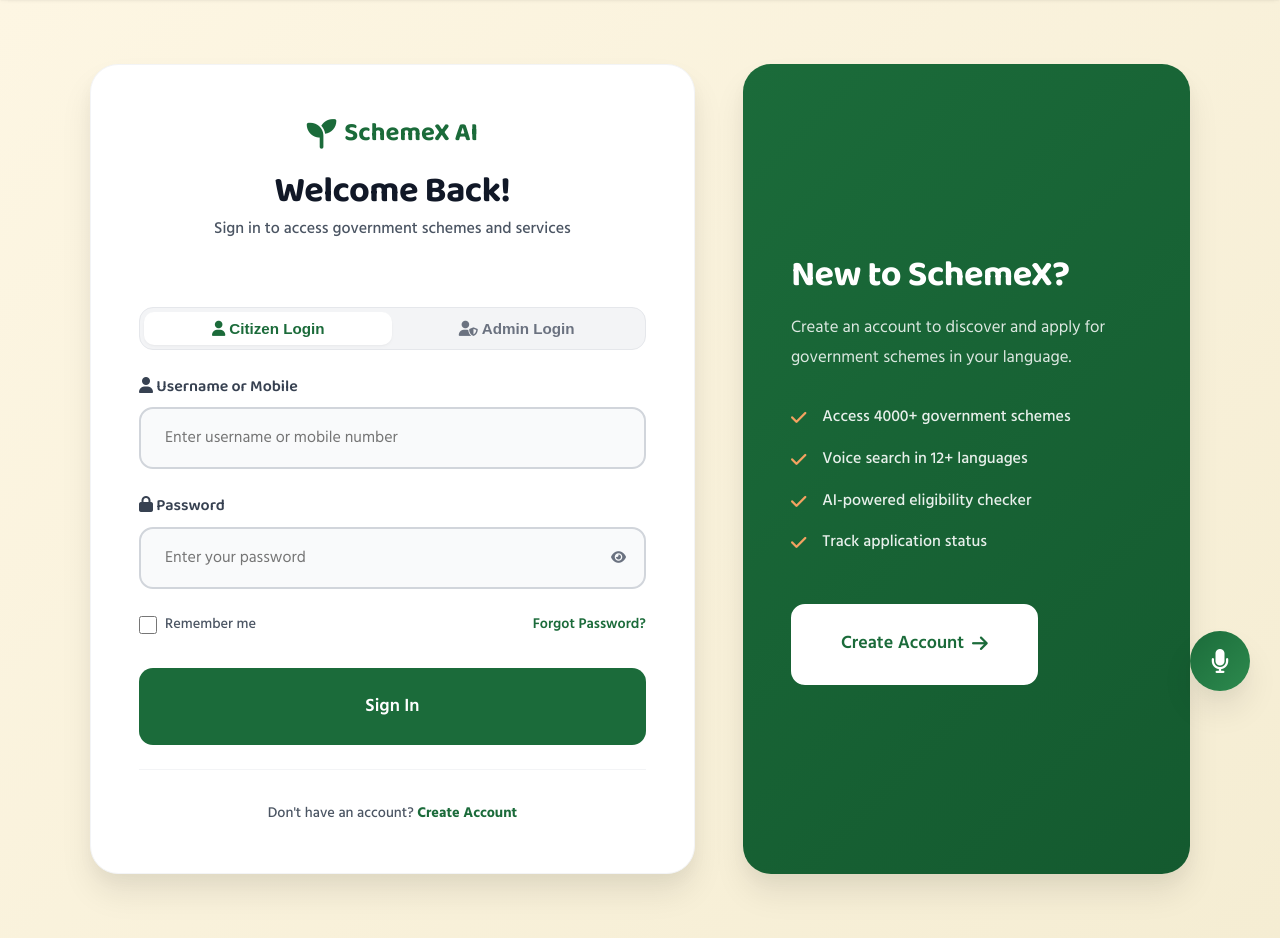
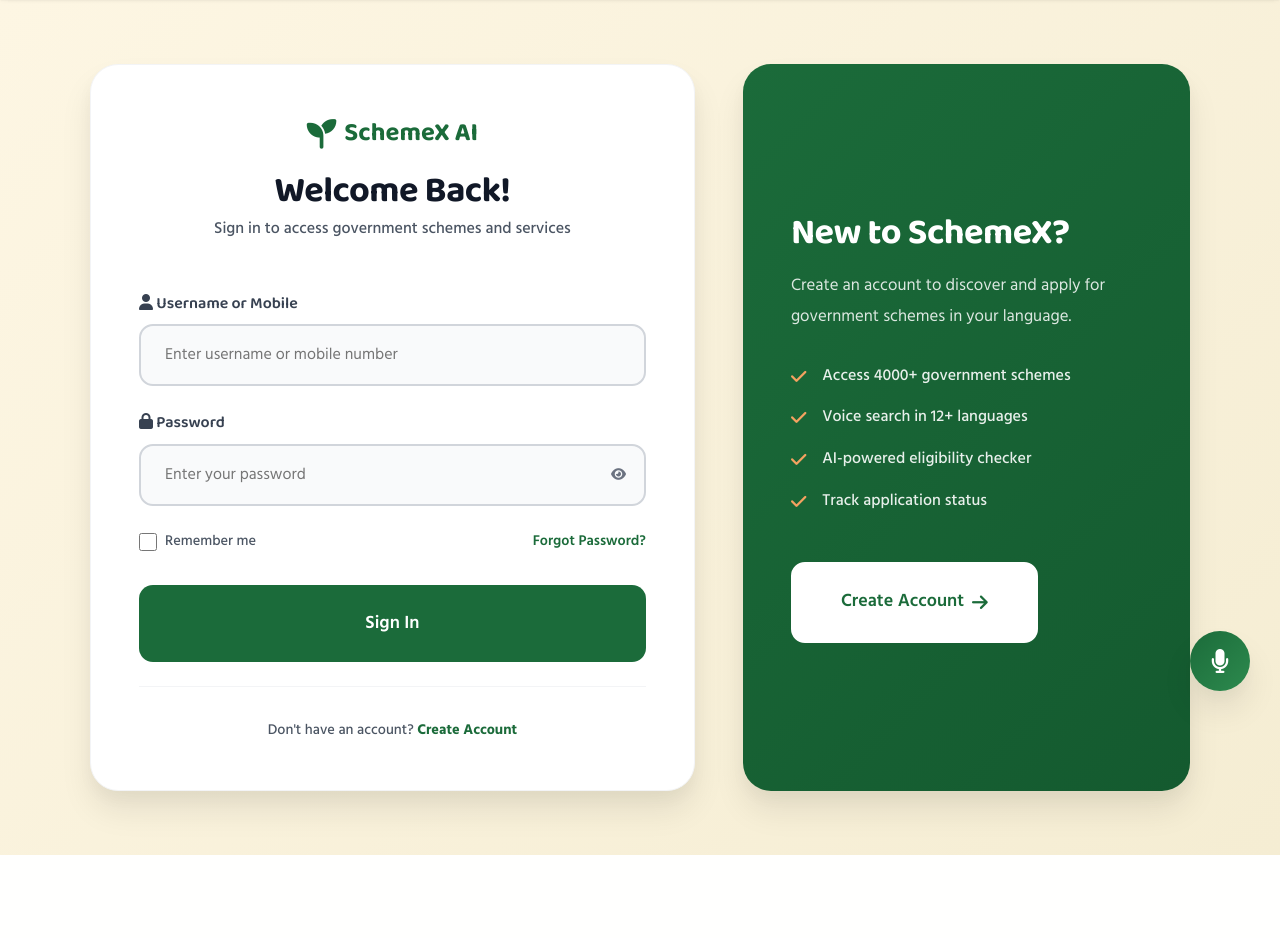
Before and after one commit to hackiteam24/schemeX, a Django app: page /login/ in a window 1280 px wide. Shown: the part 79-1017 px from the top of the page. After the commit the page ends 934 px from the top, so only its background shows below. Run offline with Django 5.2, Linux system fonts and the light colour scheme; parts of the project's set-up code (start-up, migrations or seed data) failed here and were passed over; some libraries are stand-ins or nearby versions.

Commit message:
Update login.html

```diff
--- a/frontend/templates/auth/login.html
+++ b/frontend/templates/auth/login.html
@@ -56,14 +56,7 @@ Login - SchemeX AI
                 <p id="loginSubtitle">Sign in to access government schemes and services</p>
             </div>
 
-            <div class="login-mode-toggle">
-                <button type="button" class="mode-btn active" id="citizenModeBtn" onclick="setLoginMode('citizen')">
-                    <i class="fa-solid fa-user"></i> Citizen Login
-                </button>
-                <button type="button" class="mode-btn" id="adminModeBtn" onclick="setLoginMode('admin')">
-                    <i class="fa-solid fa-user-shield"></i> Admin Login
-                </button>
-            </div>
+
 
             <form id="loginForm" class="auth-form">
                 <div id="loginError" class="alert alert-error" style="display: none;"></div>
@@ -150,29 +143,6 @@ Login - SchemeX AI
 {% block extra_js %}
 <script src="{% static 'js/auth.js' %}"></script>
 <script>
-    window.setLoginMode = function(mode) {
-        const citizenBtn = document.getElementById('citizenModeBtn');
-        const adminBtn = document.getElementById('adminModeBtn');
-        const subtitle = document.getElementById('loginSubtitle');
-        const headerTitle = document.querySelector('.auth-header h1');
 
-        if (mode === 'admin') {
-            if (citizenBtn) citizenBtn.classList.remove('active');
-            if (adminBtn) adminBtn.classList.add('active');
-            if (headerTitle) headerTitle.textContent = 'Admin Portal';
-            if (subtitle) subtitle.textContent = 'Sign in to review documents, verify profiles, and manage applications';
-            localStorage.setItem('login_mode', 'admin');
-        } else {
-            if (citizenBtn) citizenBtn.classList.add('active');
-            if (adminBtn) adminBtn.classList.remove('active');
-            if (headerTitle) headerTitle.textContent = 'Welcome Back!';
-            if (subtitle) subtitle.textContent = 'Sign in to access government schemes and services';
-            localStorage.setItem('login_mode', 'citizen');
-        }
-    };
-
-    // Initialize mode if previously selected
-    const savedMode = localStorage.getItem('login_mode') || 'citizen';
-    setLoginMode(savedMode);
 </script>
 {% endblock %}
```
